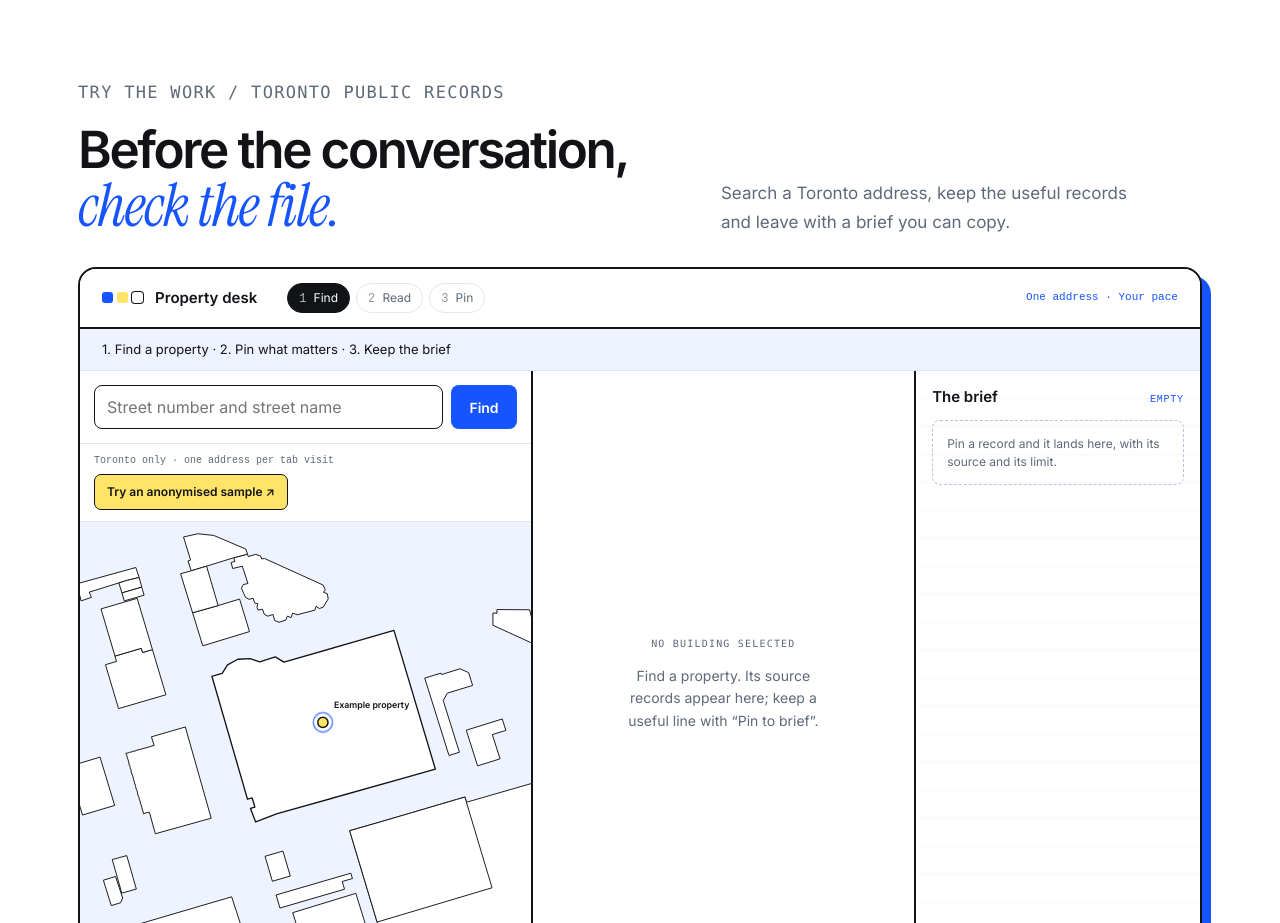
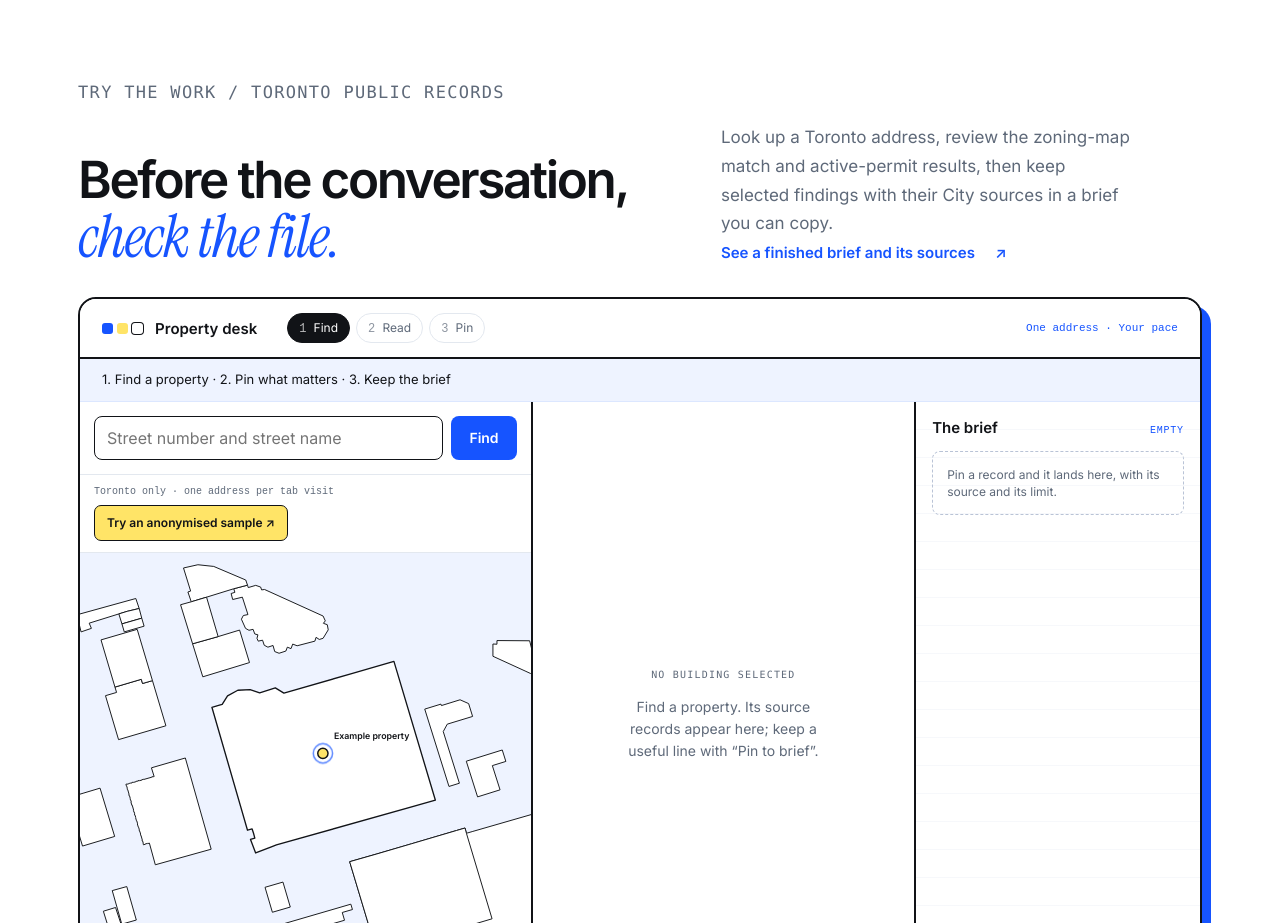
Before and after one commit to businessjaysingh-dotcom/portfolio, a plain HTML site: page index.html in a window 1280 px wide. Shown: the part 860-1783 px from the top of the page. Drawn offline with Linux system fonts and the light colour scheme.

Commit message:
Clarify the Toronto lookup and link a finished source-backed brief

```diff
--- a/index.html
+++ b/index.html
@@ -43,7 +43,7 @@
 </svg><text x="64" y="34" fill="#525F71" font-family="Inter,Arial,sans-serif" font-size="24" font-weight="500">ChatGPT</text></g></g><g class="tool-anchor tool-cursor" transform="translate(270 460)" role="img" aria-label="Cursor"><g class="tool-float"><svg viewBox="400 395 170 190" width="48" height="48" fill="none"><path fill="#111317" d="M563.463 439.971L487.344 396.057C484.899 394.646 481.883 394.646 479.439 396.057L403.323 439.971C401.269 441.156 400 443.349 400 445.723V534.276C400 536.647 401.269 538.843 403.323 540.029L479.443 583.943C481.887 585.353 484.903 585.353 487.347 583.943L563.466 540.029C565.521 538.843 566.79 536.651 566.79 534.276V445.723C566.79 443.352 565.521 441.156 563.466 439.971H563.463ZM558.681 449.273L485.199 576.451C484.703 577.308 483.391 576.958 483.391 575.966V492.691C483.391 491.027 482.501 489.488 481.058 488.652L408.887 447.016C408.03 446.52 408.38 445.209 409.373 445.209H556.337C558.424 445.209 559.728 447.47 558.685 449.276H558.681V449.273Z" />
 </svg><text x="64" y="34" fill="#525F71" font-family="Inter,Arial,sans-serif" font-size="24" font-weight="500">Cursor</text></g></g><g class="tool-anchor tool-codex" transform="translate(1145 1090)" role="img" aria-label="Codex"><g class="tool-float"><svg width="48" height="48" viewBox="0 0 29 29"><rect x="1" y="1" width="27" height="27" rx="7" fill="#111317" /><path d="M8 9L13 14L8 19M16 19H22" fill="none" stroke="#FFFFFF" stroke-width="1.8" stroke-linecap="round" stroke-linejoin="round" /></svg><text x="64" y="34" fill="#525F71" font-family="Inter,Arial,sans-serif" font-size="24" font-weight="500">Codex</text></g></g></svg></div><div class="bench-controls" role="group" aria-label="See the work"><button data-view="research" aria-pressed="true">Research</button><button data-view="build" aria-pressed="false">Build</button><button data-view="resources" aria-pressed="false">Resources</button><button id="bench-open" type="button">Open research example ↗</button><a id="bench-go" href="#research" aria-label="Explore Research">Read more <span aria-hidden="true">↓</span></a></div><p class="board-caption" id="bench-status" role="status" aria-live="polite">Start with a question. Keep the sources close.</p></div></section>
 <section class="pdesk" id="property-desk" aria-labelledby="pdesk-heading">
-<div class="pdesk-story"><p class="eyebrow">TRY THE WORK / TORONTO PUBLIC RECORDS</p><h2 id="pdesk-heading">Before the conversation,<br><em>check the file.</em></h2><p>Search a Toronto address, keep the useful records and leave with a brief you can copy.</p></div>
+<div class="pdesk-story"><p class="eyebrow">TRY THE WORK / TORONTO PUBLIC RECORDS</p><h2 id="pdesk-heading">Before the conversation,<br><em>check the file.</em></h2><p>Look up a Toronto address, review the zoning-map match and active-permit results, then keep selected findings with their City sources in a brief you can copy.<br><a class="text-link" href="cases/pitch-prep.html">See a finished brief and its sources <span aria-hidden="true">↗</span></a></p></div>
 <div class="pd-console" id="pd-console" data-state="ready">
 <div class="pd-bar"><strong>Property desk</strong><ol class="pd-steps" aria-label="Steps"><li data-step="1" aria-current="step">Find</li><li data-step="2">Read</li><li data-step="3">Pin</li></ol><span class="pd-visit-label">One address · Your pace</span></div>
 
```
